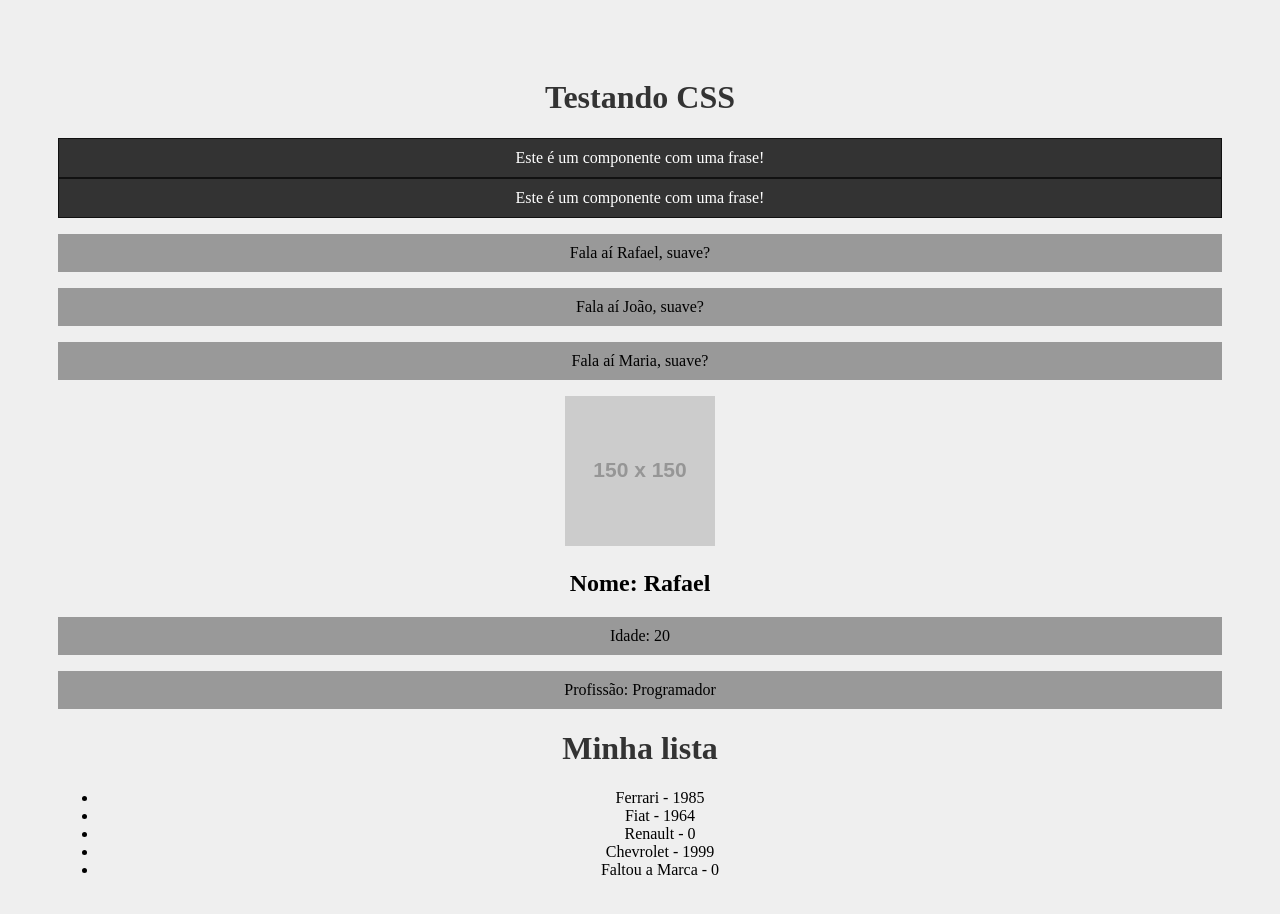
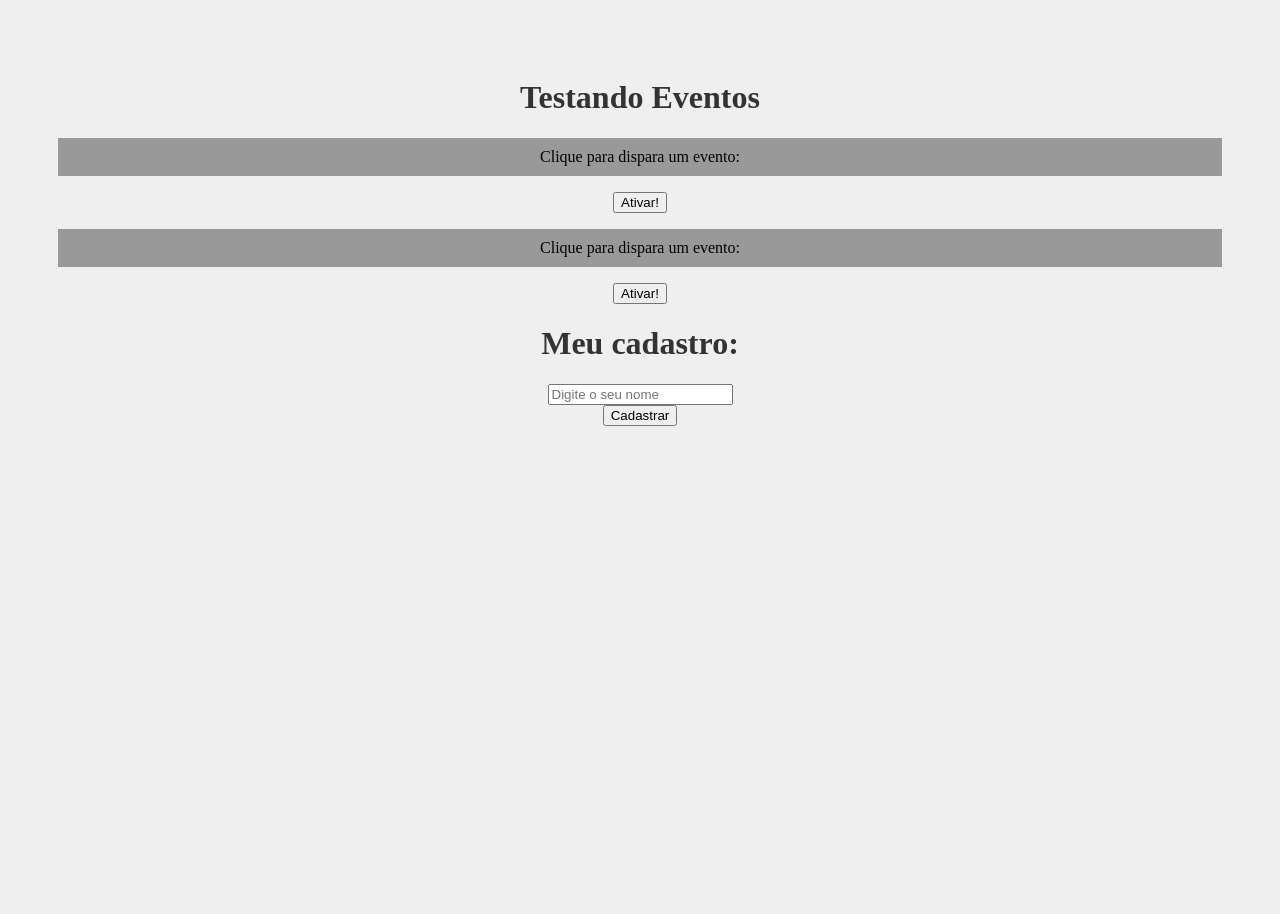
Before and after one commit to FerreiraRAf/Curso-React, a React (Create React App) app: page / in a window 1280 px wide. Shown: the top 914 px of the page. Built offline with nearby package versions, Linux system fonts and the light colour scheme.

Commit message:
Eventos no React

```diff
--- a/src/App.js
+++ b/src/App.js
@@ -1,25 +1,15 @@
 import './App.css';
-import HelloWord from './components/HelloWord';
-import SayMyName from './components/SayMyName';
-import Pessoa from './components/Pessoa';
-import Frase from './components/Frase';
-import List from './components/List';
+import Evento from './components/Evento';
+import Form from './components/Form';
 
 function App() {
-  const nome = "Maria";
-
 
   return (
     <div className="App">
-      <h1>Testando CSS</h1>
-      <Frase />
-      <Frase />
-      <SayMyName nome="Rafael" />
-      <SayMyName nome="João" />
-      <SayMyName nome={nome} />
-      <Pessoa nome="Rafael" idade="20" profissao="Programador" foto="https://via.placeholder.com/150" />
-      <List />
-
+      <h1>Testando Eventos</h1>
+      <Evento numero="1" />
+      <Evento numero="2" />
+      <Form />
     </div>
   );
 }
--- /dev/null
+++ b/src/components/Evento.js
@@ -0,0 +1,16 @@
+    function Evento({ numero }) {
+
+        function meuEvento() {
+            console.log(`Opa, fui ativado! ${numero}`);
+
+        }
+
+        return(
+            <div>
+                <p>Clique para dispara um evento:</p>
+                <button onClick={meuEvento} >Ativar!</button>
+            </div>
+        )
+    }
+
+    export default Evento;
--- /dev/null
+++ b/src/components/Form.js
@@ -0,0 +1,23 @@
+    function Form() {
+
+        function cadastrarUsuario(e) {
+            e.preventDefault()
+            console.log("Cadastrou o usuário!");
+        }
+
+        return(
+            <div>
+                <h1>Meu cadastro:</h1>
+                <form onSubmit={cadastrarUsuario}>
+                    <div>
+                        <input type="text" placeholder="Digite o seu nome" />
+                    </div>
+                    <div>
+                        <input type="submit" value="Cadastrar" />
+                    </div>
+                </form>
+            </div>
+        )
+    }
+
+    export default Form;
```
